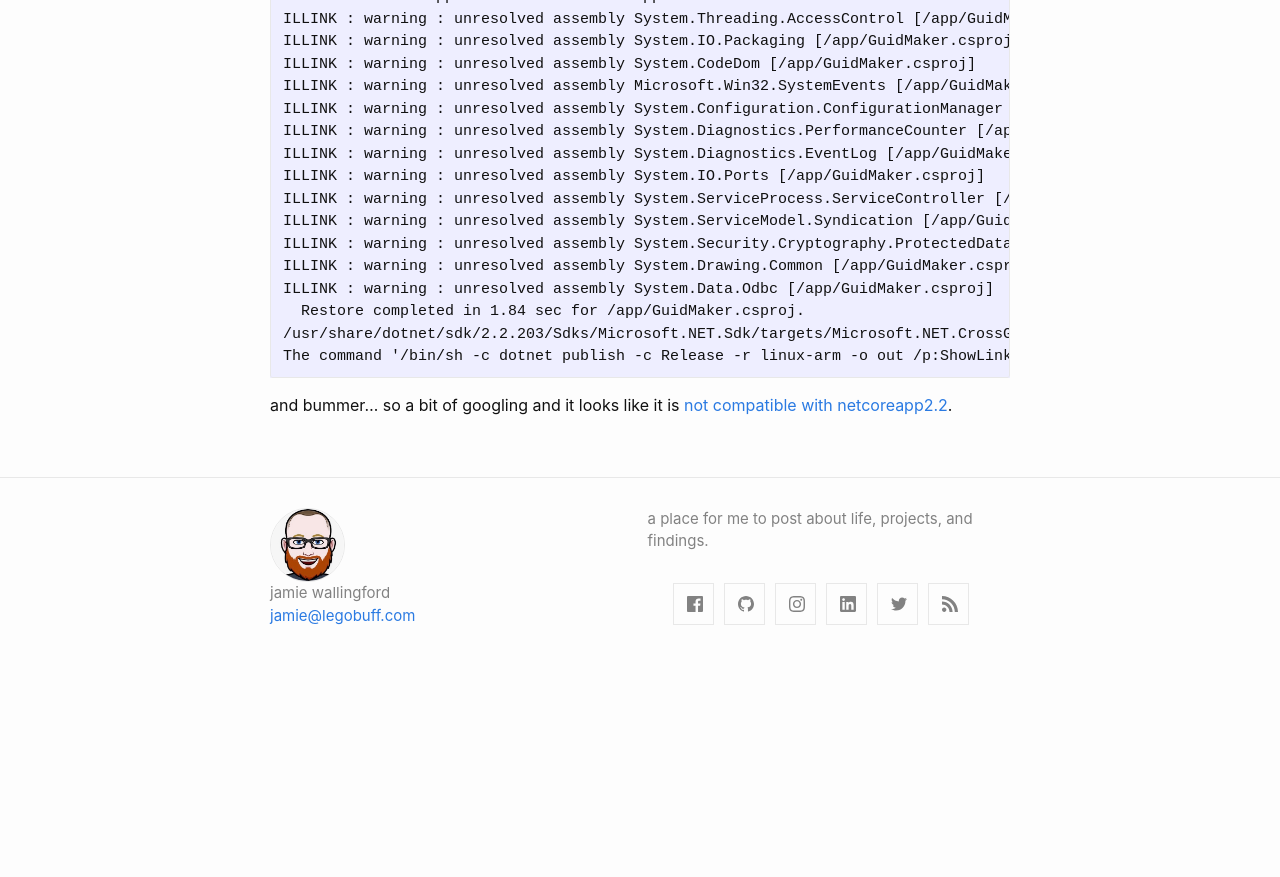
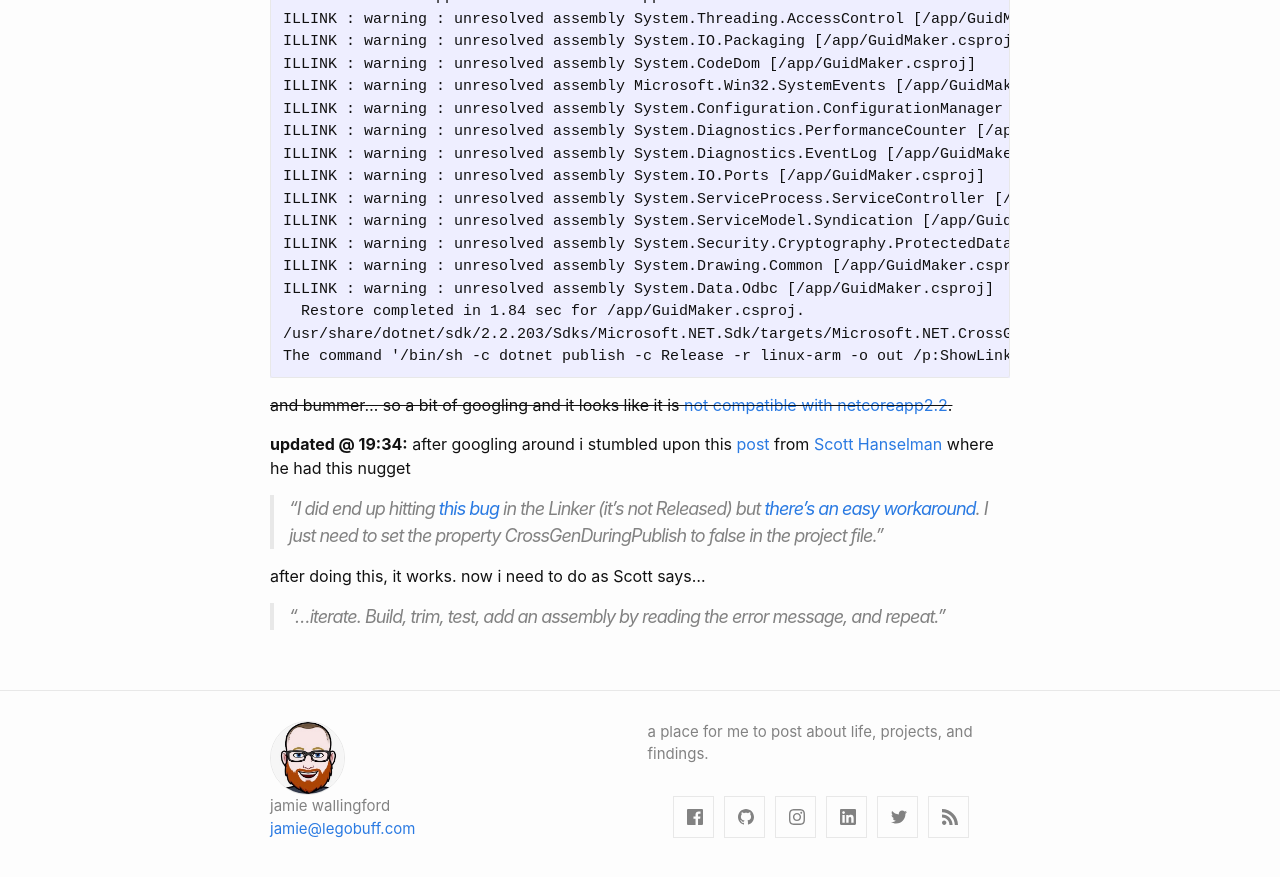
Before and after one commit to legobuff/legobuff.github.io, a Jekyll site: the page built from _posts/2019-04-30-exec-format-error.md, in a window 1280 px wide and 900 px high, scrolled down 1716 px. Shown: the top 877 px of the window. Built offline with Jekyll 4.4.1, drawn with Linux system fonts in a browser that asks for light colours; before the commit the page ends 2403 px from its top, so only the background shows below that.

Commit message:
update after finding scott's nugget

````diff
--- a/_posts/2019-04-30-exec-format-error.md
+++ b/_posts/2019-04-30-exec-format-error.md
@@ -97,4 +97,12 @@ ILLINK : warning : unresolved assembly System.Data.Odbc [/app/GuidMaker.csproj]
 The command '/bin/sh -c dotnet publish -c Release -r linux-arm -o out /p:ShowLinkerSizeComparison=true' returned a non-zero code: 1
 ```
 
-and bummer... so a bit of googling and it looks like it is [not compatible with netcoreapp2.2](https://github.com/mono/linker/issues/405).
+~~and bummer... so a bit of googling and it looks like it is [not compatible with netcoreapp2.2](https://github.com/mono/linker/issues/405).~~
+
+__updated @ 19:34:__ after googling around i stumbled upon this [post](https://www.hanselman.com/blog/ACompleteContainerizedNETCoreApplicationMicroserviceThatIsAsSmallAsPossible.aspx) from [Scott Hanselman](https://twitter.com/shanselman) where he had this nugget
+
+> "I did end up hitting [this bug](https://github.com/mono/linker/issues/314?WT.mc_id=-blog-scottha) in the Linker (it's not Released) but [there's an easy workaround](https://github.com/mono/linker/issues/314?WT.mc_id=-blog-scottha#issuecomment-417030818). I just need to set the property _CrossGenDuringPublish_ to false in the project file."
+
+after doing this, it works. now i need to do as Scott says...
+
+> "...iterate. Build, trim, test, add an assembly by reading the error message, and repeat."
````
